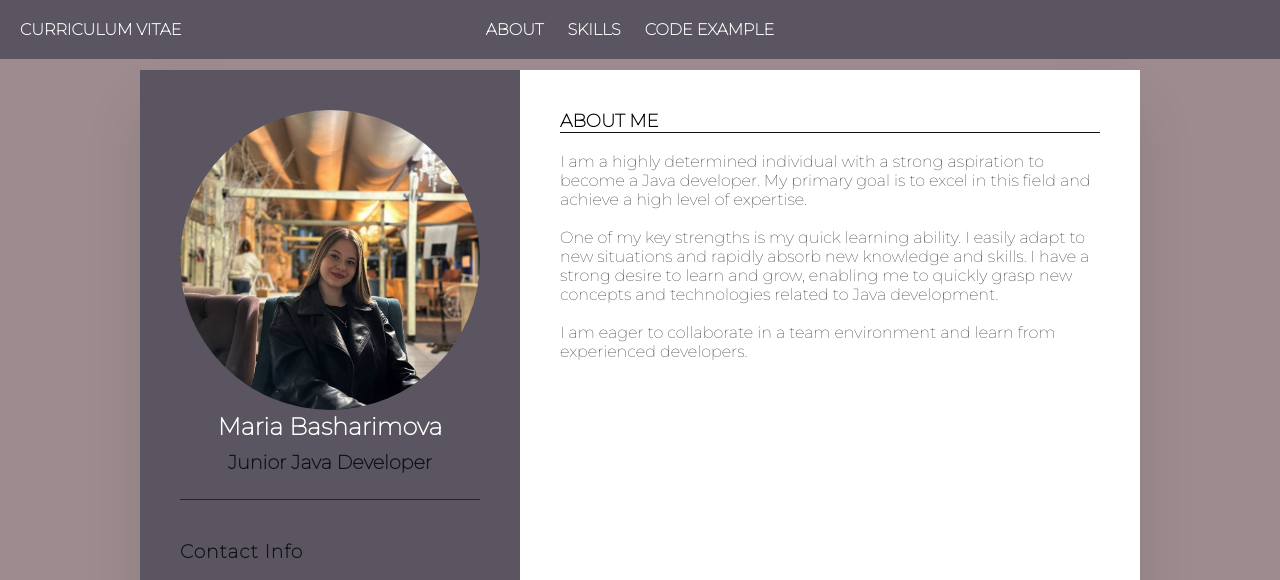
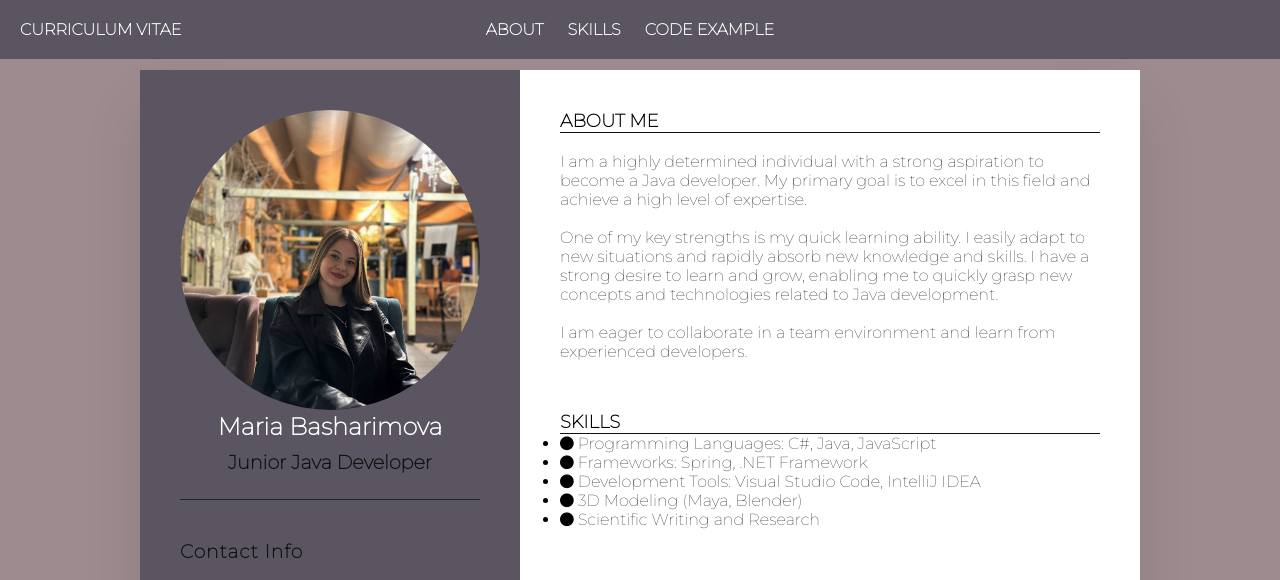
Before and after one commit to Masshhulia/HTML_CSS_CV, a plain HTML site: page index.html in a window 1280 px wide. Shown: the top 580 px of the page. Drawn offline with Linux system fonts and the light colour scheme.

Commit message:
feat: add list with skills

```diff
--- a/index.html
+++ b/index.html
@@ -90,12 +90,40 @@
 
         <div class="right-side">
             <div class="about">
-                <section>
+                <section id="about">
                     <h2 class="title2">About me</h2>
                     <p><br>I am a highly determined individual with a strong aspiration to become a Java developer. My primary goal is to excel in this field and achieve a high level of expertise.
                         <br><br>One of my key strengths is my quick learning ability. I easily adapt to new situations and rapidly absorb new knowledge and skills. I have a strong desire to learn and grow, enabling me to quickly grasp new concepts and technologies related to Java development.
                         <br><br>I am eager to collaborate in a team environment and learn from experienced developers.
                     </p>
+                </section>
+            </div>
+                <div class="about">
+                <section id="skills">
+                    <h2 class="title2">Skills</h2>
+                <ul>
+                    <li>
+                        <span class="icon"><i class="fa fa-circle" aria-hidden="true"></i></span>
+                        <span class="text">Programming Languages: C#, Java, JavaScript</span>
+                    </li>
+                    <li>
+                        <span class="icon"><i class="fa fa-circle" aria-hidden="true"></i></span>
+                        <span class="text">Frameworks: Spring, .NET Framework</span>
+                    </li>
+                    <li>
+                        <span class="icon"><i class="fa fa-circle" aria-hidden="true"></i></span>
+                        <span class="text">Development Tools: Visual Studio Code, IntelliJ IDEA</span>
+                    </li>
+                    <li>
+                        <span class="icon"><i class="fa fa-circle" aria-hidden="true"></i></span>
+                        <span class="text">3D Modeling (Maya, Blender)</span>
+                    </li>
+                    <li>
+                        <span class="icon"><i class="fa fa-circle" aria-hidden="true"></i></span>
+                        <span class="text">Scientific Writing and Research</span>
+                    </li>
+                </ul>
+            </div>
                 </section>
                 </div>
         </div>
```
